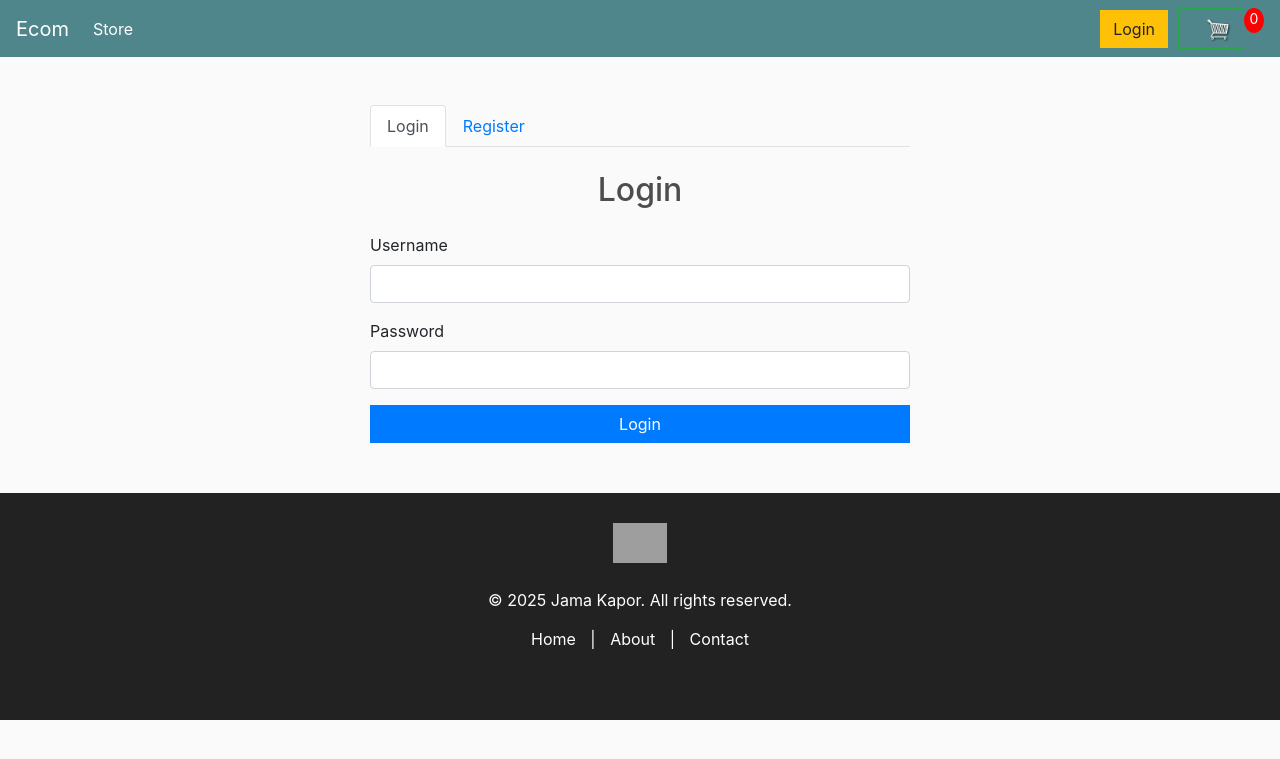
After one commit to Sydulamin/jamakapor.com, a Django app: page /account/login/ in a window 1280 px wide. The commit adds this page. Shown: the top 759 px of the page. Run offline with Django 5.2, Linux system fonts and the light colour scheme; some libraries are stand-ins or nearby versions; grey boxes are pictures that could not be loaded.

Commit message:
Add account login functionality and update URL routing
- Implemented login view and corresponding template for user authentication.
- Updated URL patterns to include account-related routes.
- Refactored home view and templates for consistency.
- Removed unused main.html and navbar.html templates.
- Added footer template for consistent site layout.

```diff
--- a/JamaKaporConfig/urls.py
+++ b/JamaKaporConfig/urls.py
@@ -7,9 +7,10 @@ from django.conf.urls.static import static
 urlpatterns = [
     path('admin/', admin.site.urls),
     path('', include('home.urls')),
+    path('account/', include('account.urls')),
 ]
 
-
+# Serve static and media files in development
 if settings.DEBUG:
     urlpatterns += static(settings.STATIC_URL, document_root=settings.STATIC_ROOT)
     urlpatterns += static(settings.MEDIA_URL, document_root=settings.MEDIA_ROOT)
--- /dev/null
+++ b/account/templates/login/login-registration.html
@@ -0,0 +1,59 @@
+{% extends 'main.html' %}
+{% block title %} Jamakappor-login {% endblock %}
+
+{% block content %}
+<div class="container mt-5">
+    <div class="row justify-content-center">
+        <div class="col-md-6">
+            <ul class="nav nav-tabs mb-4" id="authTab" role="tablist">
+                <li class="nav-item" role="presentation">
+                    <a class="nav-link active" id="login-tab" data-toggle="tab" href="#login" role="tab" aria-controls="login" aria-selected="true">Login</a>
+                </li>
+                <li class="nav-item" role="presentation">
+                    <a class="nav-link" id="register-tab" data-toggle="tab" href="#register" role="tab" aria-controls="register" aria-selected="false">Register</a>
+                </li>
+            </ul>
+            <div class="tab-content" id="authTabContent">
+                <div class="tab-pane fade show active" id="login" role="tabpanel" aria-labelledby="login-tab">
+                    <h2 class="text-center mb-4">Login</h2>
+                    <form method="POST" action="{% url 'login' %}">
+                        {% csrf_token %}
+                        <div class="form-group">
+                            <label for="login-username">Username</label>
+                            <input type="text" class="form-control" id="login-username" name="username" required>
+                        </div>
+                        <div class="form-group">
+                            <label for="login-password">Password</label>
+                            <input type="password" class="form-control" id="login-password" name="password" required>
+                        </div>
+                        <button type="submit" class="btn btn-primary btn-block">Login</button>
+                    </form>
+                </div>
+                <div class="tab-pane fade" id="register" role="tabpanel" aria-labelledby="register-tab">
+                    <h2 class="text-center mb-4">Register</h2>
+                    <form method="POST" action="">
+                        {% csrf_token %}
+                        <div class="form-group">
+                            <label for="register-username">Username</label>
+                            <input type="text" class="form-control" id="register-username" name="username" required>
+                        </div>
+                        <div class="form-group">
+                            <label for="register-email">Email</label>
+                            <input type="email" class="form-control" id="register-email" name="email" required>
+                        </div>
+                        <div class="form-group">
+                            <label for="register-password1">Password</label>
+                            <input type="password" class="form-control" id="register-password1" name="password1" required>
+                        </div>
+                        <div class="form-group">
+                            <label for="register-password2">Confirm Password</label>
+                            <input type="password" class="form-control" id="register-password2" name="password2" required>
+                        </div>
+                        <button type="submit" class="btn btn-success btn-block">Register</button>
+                    </form>
+                </div>
+            </div>
+        </div>
+    </div>
+</div>
+{% endblock content %}
--- /dev/null
+++ b/account/urls.py
@@ -0,0 +1,8 @@
+from django.urls import path
+from . import views
+
+urlpatterns = [
+    path('login/', views.login_view, name='login'),
+
+
+]
--- a/account/views.py
+++ b/account/views.py
@@ -1,3 +1,6 @@
 from django.shortcuts import render
 
 # Create your views here.
+
+def login_view(request):
+    return render(request, 'login/login-registration.html')
--- a/home/templates/home/checkout.html
+++ b/home/templates/home/checkout.html
@@ -1,4 +1,4 @@
-{% extends 'home/main.html' %}
+{% extends 'main.html' %}
 {% load static %}
 {% block content %}
      <div class="row">
--- a/home/templates/home/store.html
+++ b/home/templates/home/store.html
@@ -1,4 +1,4 @@
-{% extends 'home/main.html' %}
+{% extends 'main.html' %}
 {% load static %}
 {% block content %}
 	<div class="row">
--- a/home/urls.py
+++ b/home/urls.py
@@ -2,7 +2,7 @@ from django.urls import path
 from . import views
 
 urlpatterns = [
-    path('', views.store, name='store'),
+    path('', views.home, name='home'),
     path('cart/', views.cart, name='cart'),
     path('checkout/', views.checkout, name='checkout'),
 
--- a/home/views.py
+++ b/home/views.py
@@ -1,7 +1,7 @@
 from django.shortcuts import render
 
-def store(request):
-    return render(request, 'home/store.html')
+def home(request):
+    return render(request, 'main.html')
 
 
 def cart(request):
--- /dev/null
+++ b/templates/footer.html
@@ -0,0 +1,26 @@
+{% load static %}
+<footer style="background:#222; margin-top: 50px; color:#fff; padding: 30px 0; text-align:center;">
+  <div style="max-width: 900px; margin: 0 auto;">
+    <img src="{% static 'images/logo.png' %}" alt="Jama Kapor Logo" style="height:40px; margin-bottom:15px;">
+    <p style="margin: 10px 0;">
+      &copy; {{ year|default:"2025" }} Jama Kapor. All rights reserved.
+    </p>
+    <div style="margin: 15px 0;">
+      <a href="{% url 'home' %}" style="color:#fff; margin:0 10px; text-decoration:none;">Home</a> |
+      <a href="" style="color:#fff; margin:0 10px; text-decoration:none;">About</a> |
+      <a href="" style="color:#fff; margin:0 10px; text-decoration:none;">Contact</a>
+    </div>
+    <div style="margin-top: 10px;">
+      <a href="https://twitter.com/" target="_blank" style="color:#fff; margin:0 8px;">
+        <i class="fa fa-twitter"></i>
+      </a>
+      <a href="https://facebook.com/" target="_blank" style="color:#fff; margin:0 8px;">
+        <i class="fa fa-facebook"></i>
+      </a>
+      <a href="https://instagram.com/" target="_blank" style="color:#fff; margin:0 8px;">
+        <i class="fa fa-instagram"></i>
+      </a>
+    </div>
+  </div>
+</footer>
+<!-- Make sure to include Font Awesome in your base template for social icons -->
--- /dev/null
+++ b/templates/main.html
@@ -0,0 +1,106 @@
+<!DOCTYPE html>
+{% load static %}
+<html>
+<head>
+	<title>{% block title %} Jamakappor-home {% endblock %}</title>
+
+	<meta name="viewport" content="width=device-width, initial-scale=1, maximum-scale=1, minimum-scale=1" />
+	<link rel="stylesheet" href="https://stackpath.bootstrapcdn.com/bootstrap/4.4.1/css/bootstrap.min.css" integrity="sha384-Vkoo8x4CGsO3+Hhxv8T/Q5PaXtkKtu6ug5TOeNV6gBiFeWPGFN9MuhOf23Q9Ifjh" crossorigin="anonymous">
+	<link rel="stylesheet" type="text/css" href="{% static 'css/main.css' %}">
+</head>
+<body>
+{% include 'navbar.html' %}
+{% block content %}
+<div class="jumbotron jumbotron-fluid text-white" style="background-image: url({% static 'images/image_1.jpg' %}); background-size: cover; background-position: center; height: 70vh;">
+<div class="container h-100 d-flex flex-column justify-content-center align-items-center" style="background-color: rgba(0, 0, 0, 0.5);">
+	<h1 class="display-4">Find the best services for your need</h1>
+	<p class="lead">Trusted by millions worldwide</p>
+	<form class="form-inline mt-3">
+	<input class="form-control mr-sm-2" type="search" placeholder="Search services..." aria-label="Search">
+	<button class="btn btn-success my-2 my-sm-0" type="submit">Search</button>
+	</form>
+</div>
+</div>
+
+<div class="text-center my-4">
+<button class="btn btn-outline-primary mx-1">Boys</button>
+<button class="btn btn-outline-primary mx-1">Girls</button>
+<button class="btn btn-outline-primary mx-1">Accessories</button>
+</div>
+
+<!-- ✅ New Collection Grid -->
+<div class="container my-5">
+<h2 class="mb-4">New Collection</h2>
+<div class="row">
+	<div class="col-md-2 mb-2">
+	<img src="{% static 'images/img6.jpg' %}" class="img-fluid rounded" style="width: 150px; height: 150px; background-size: cover; background-position: center;">
+	</div>
+	<div class="col-md-2 mb-2">
+	<img src="{% static 'images/ing7.jpg' %}" class="img-fluid rounded" style="width: 150px; height: 150px; background-size: cover; background-position: center;">
+	</div>
+	<div class="col-md-2 mb-2">
+	<img src="{% static 'images/image3.webp' %}" class="img-fluid rounded" style="width: 150px; height: 150px; background-size: cover; background-position: center;">
+	</div>
+
+	<div class="col-md-2 mb-2">
+	<img src="{% static 'images/image4.jpg' %}" class="img-fluid rounded" style="width: 150px; height: 150px; background-size: cover; background-position: center;">
+	</div>
+
+	<div class="col-md-2 mb-2">
+	<img src="{% static 'images/img5.jpg' %}" class="img-fluid rounded" style="width: 150px; height: 150px; background-size: cover; background-position: center;">
+	</div>
+	<div class="col-md-2 mb-2">
+	<img src="{% static 'images/image8.jpg' %}" class="img-fluid rounded" style="width: 150px; height: 150px; background-size: cover; background-position: center;">
+	</div>
+</div>
+</div>
+
+<div class="row">
+		<div class="col-lg-4">
+			<img class="thumbnail" src="{% static 'images/placeholder.png' %}">
+			<div class="box-element product">
+				<h6><strong>Product</strong></h6>
+				<hr>
+
+				<button  class="btn btn-outline-secondary add-btn">Add to Cart</button>
+				<a class="btn btn-outline-success" href="#">View</a>
+				<h4 style="display: inline-block; float: right"><strong>$20</strong></h4>
+
+			</div>
+		</div>
+
+		<div class="col-lg-4">
+			<img class="thumbnail" src="{% static 'images/placeholder.png' %}">
+			<div class="box-element product">
+				<h6><strong>Product</strong></h6>
+				<hr>
+
+				<button  class="btn btn-outline-secondary add-btn">Add to Cart</button>
+				<a class="btn btn-outline-success" href="#">View</a>
+				<h4 style="display: inline-block; float: right"><strong>$20</strong></h4>
+
+			</div>
+		</div>
+
+		<div class="col-lg-4">
+			<img class="thumbnail" src="{% static 'images/placeholder.png' %}">
+			<div class="box-element product">
+				<h6><strong>Product</strong></h6>
+				<hr>
+
+				<button  class="btn btn-outline-secondary add-btn">Add to Cart</button>
+				<a class="btn btn-outline-success" href="#">View</a>
+				<h4 style="display: inline-block; float: right"><strong>$20</strong></h4>
+
+			</div>
+		</div>
+	</div>
+{% endblock content %}
+{% include 'footer.html' %}
+	<script src="https://code.jquery.com/jquery-3.4.1.slim.min.js" integrity="sha384-J6qa4849blE2+poT4WnyKhv5vZF5SrPo0iEjwBvKU7imGFAV0wwj1yYfoRSJoZ+n" crossorigin="anonymous"></script>
+
+	<script src="https://cdn.jsdelivr.net/npm/popper.js@1.16.0/dist/umd/popper.min.js" integrity="sha384-Q6E9RHvbIyZFJoft+2mJbHaEWldlvI9IOYy5n3zV9zzTtmI3UksdQRVvoxMfooAo" crossorigin="anonymous"></script>
+
+	<script src="https://stackpath.bootstrapcdn.com/bootstrap/4.4.1/js/bootstrap.min.js" integrity="sha384-wfSDF2E50Y2D1uUdj0O3uMBJnjuUD4Ih7YwaYd1iqfktj0Uod8GCExl3Og8ifwB6" crossorigin="anonymous"></script>
+</body>
+</html>
--- a/home/templates/home/navbar.html
+++ b/templates/navbar.html
@@ -1,7 +1,7 @@
 {% load static %}
 
 <nav class="navbar navbar-expand-lg navbar-dark bg-dark">
-  <a class="navbar-brand" href="{% url 'store' %}">Ecom</a>
+  <a class="navbar-brand" href="{% url 'home' %}">Ecom</a>
   <button class="navbar-toggler" type="button" data-toggle="collapse" data-target="#navbarSupportedContent" aria-controls="navbarSupportedContent" aria-expanded="false" aria-label="Toggle navigation">
     <span class="navbar-toggler-icon"></span>
   </button>
@@ -9,12 +9,12 @@
   <div class="collapse navbar-collapse" id="navbarSupportedContent">
     <ul class="navbar-nav mr-auto">
       <li class="nav-item active">
-        <a class="nav-link" href="{% url 'store' %}">Store <span class="sr-only">(current)</span></a>
+        <a class="nav-link" href="">Store<span class="sr-only">(current)</span></a>
       </li>
 
     </ul>
     <div class="form-inline my-2 my-lg-0">
-     	<a href="#"class="btn btn-warning">Login</a>
+     	<a href="{% url 'login' %}"class="btn btn-warning">Login</a>
 
      	<a href="{% url 'cart' %}" class="btn btn-outline-success" style="position: relative; margin-left: 10px;">
     		<img  id="cart-icon" src="{% static 'images/cart.png' %}">
```
Also changed, not shown: home/templates/home/cart.html (+2 -23 lines), home/templates/home/main.html (deleted, +0 -78 lines).
